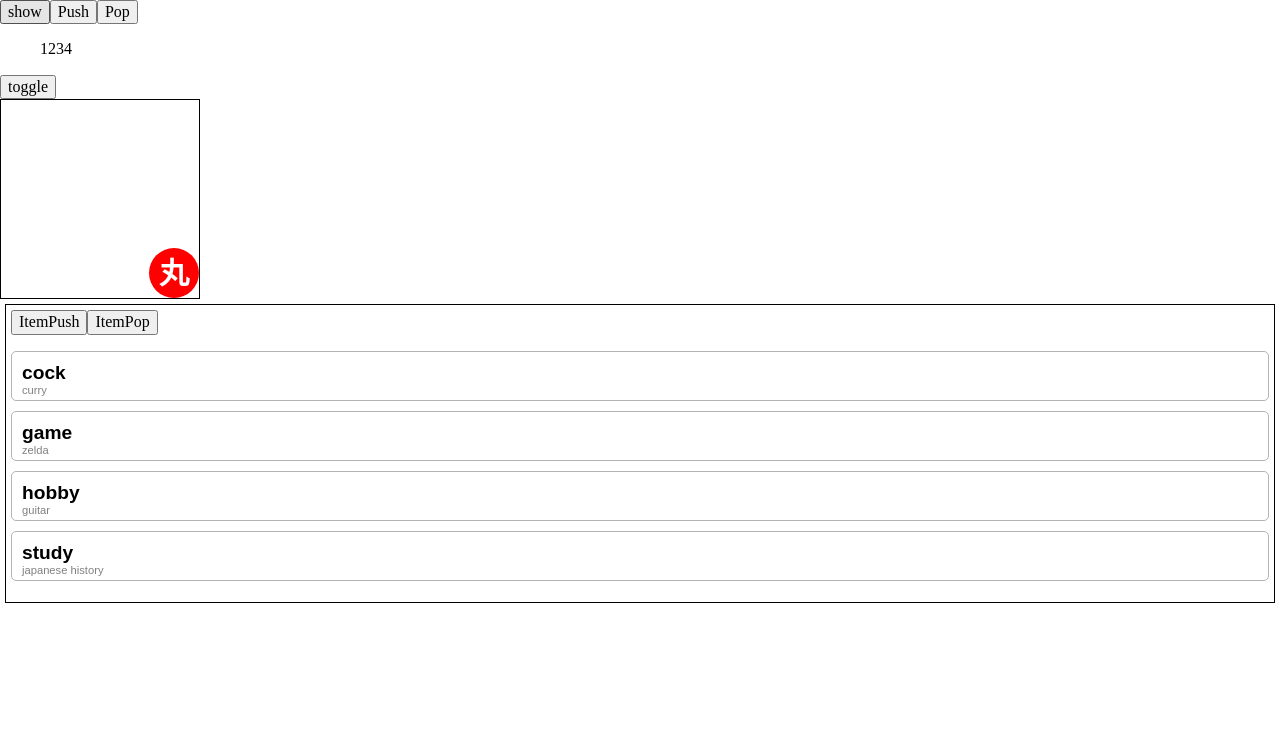
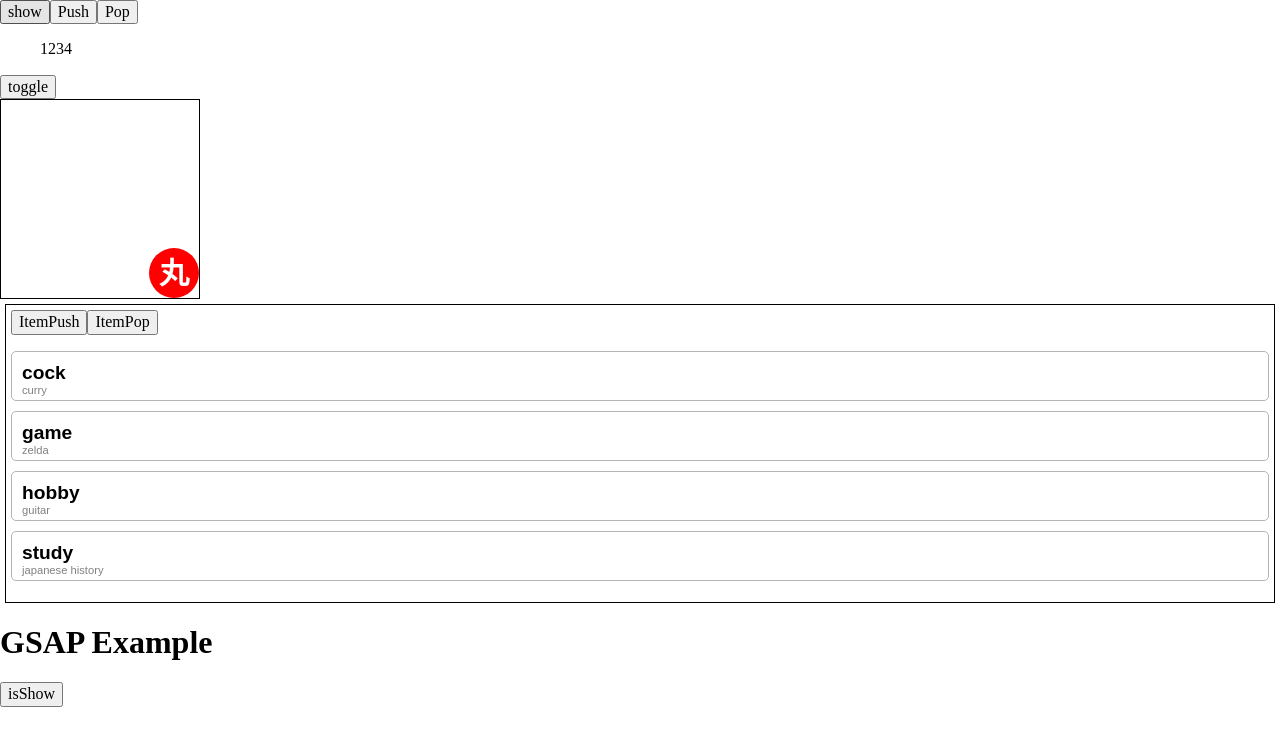
Before and after one commit to shoet/vue-sandbox-FrontendDevelopmentProjects_with_Vue_js3, a Vue app: page /transitionTodoList in a window 1280 px wide. Shown: the top 746 px of the page. Built offline with nearby package versions, Linux system fonts and the light colour scheme.

Commit message:
gsapによるトランジション

```diff
--- a/package.json
+++ b/package.json
@@ -20,10 +20,12 @@
     "contentful": "^10.2.1",
     "contentful-management": "^10.35.4",
     "countable": "^3.0.1",
+    "gsap": "^3.11.5",
     "marked": "^5.0.3",
     "normalize.css": "^8.0.1",
     "pinia": "^2.0.36",
     "uuidv4": "^6.2.13",
+    "velocity-animate": "^1.5.2",
     "vue": "^3.3.2",
     "vue-router": "^4.2.0"
   },
--- /dev/null
+++ b/src/components/transition-example/AnimationGsap.vue
@@ -0,0 +1,35 @@
+<script setup lang="ts">
+import { ref, type RendererElement } from 'vue';
+import gsap from 'gsap';
+
+const isShow = ref(false);
+
+const onBeforeEnter = (el: RendererElement) => {
+  el.style.opacity = 0;
+};
+const onEnter = (el: RendererElement, done: () => void) => {
+  gsap.to(el, {
+    opacity: 1,
+    duration: 1,
+    onComplete: done,
+  })
+};
+
+</script>
+
+<template>
+  <div class="animation-gsap-container">
+    <h1>GSAP Example</h1>
+    <button @click="isShow = !isShow">isShow</button>
+    <Transition
+      @before-enter="onBeforeEnter"
+      @enter="onEnter"
+      v-bind:css="false"
+      >
+      <p v-if="isShow">Show GSAP</p>
+    </Transition>
+  </div>
+</template>
+
+<style>
+</style>
--- a/src/components/transition-example/TransitionTodoList.vue
+++ b/src/components/transition-example/TransitionTodoList.vue
@@ -51,6 +51,8 @@ const onDeleteTodo = (): void => {
 .todo-list__item {
   margin-bottom: 10px;
 }
+
+/* enter-from:showされた状態の最初 leave-to:dismissされる状態の最後 */
 .todo-list-enter-from, .todo-list-leave-to {
   opacity: 0;
   transform: translateX(50px);
--- a/src/views/transition-example/TransitionExampleView.vue
+++ b/src/views/transition-example/TransitionExampleView.vue
@@ -4,6 +4,7 @@ import { ref } from 'vue';
 import TransitionList from '@/components/transition-example/TransitionList.vue';
 import TransitionBox from '@/components/transition-example/TransitionBox.vue';
 import TransitionTodoList from '@/components/transition-example/TransitionTodoList.vue';
+import AnimationGsap from '@/components/transition-example/AnimationGsap.vue';
 
 const isShow = ref(false);
 const msg = ref('msg');
@@ -19,6 +20,7 @@ const boxCount = 5;
   <TransitionList/>
   <TransitionBox/>
   <TransitionTodoList/>
+  <AnimationGsap/>
 </template>
 
 <style scoped>
```
Also changed, not shown: 1 other file (tests, documents, lock files or other folders).
